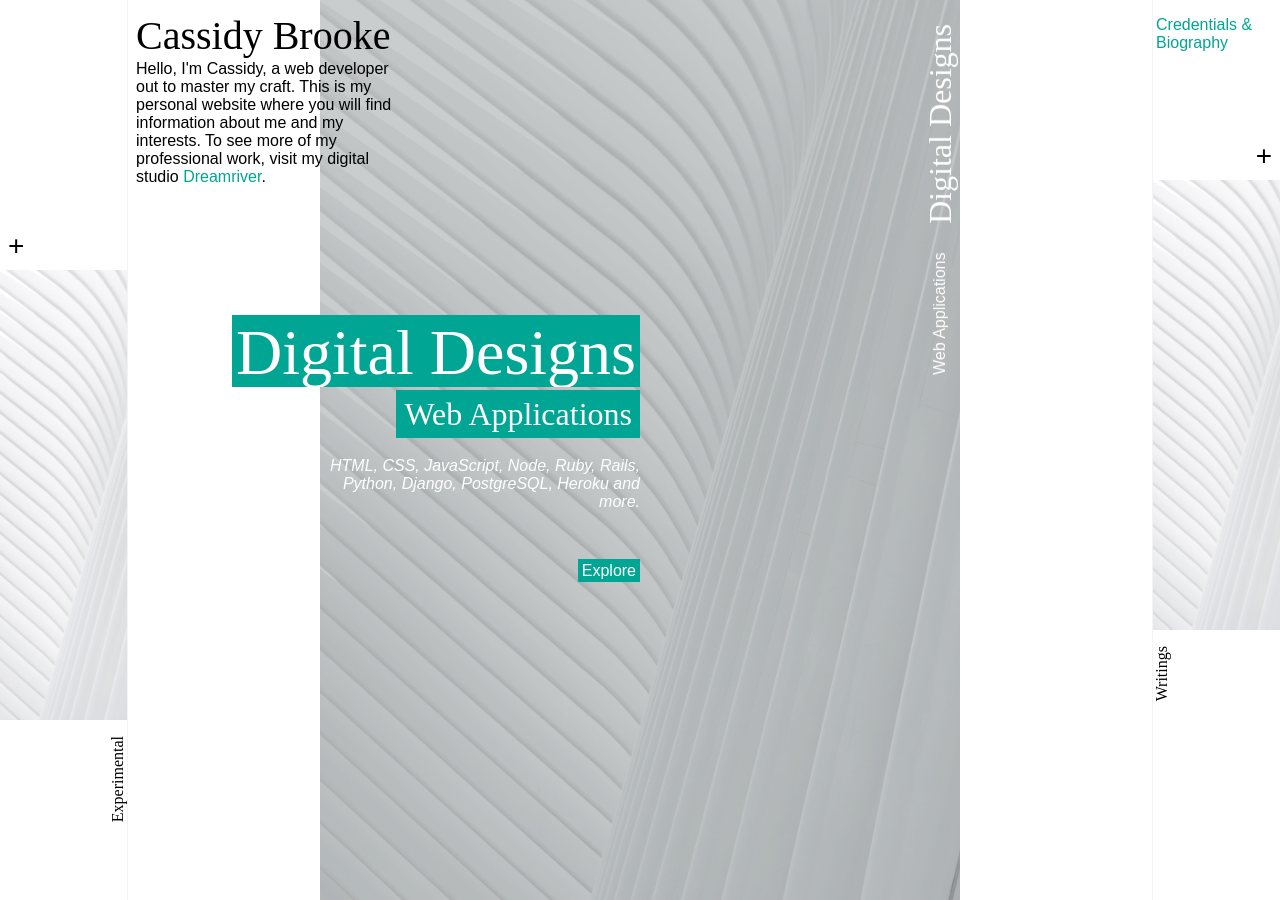
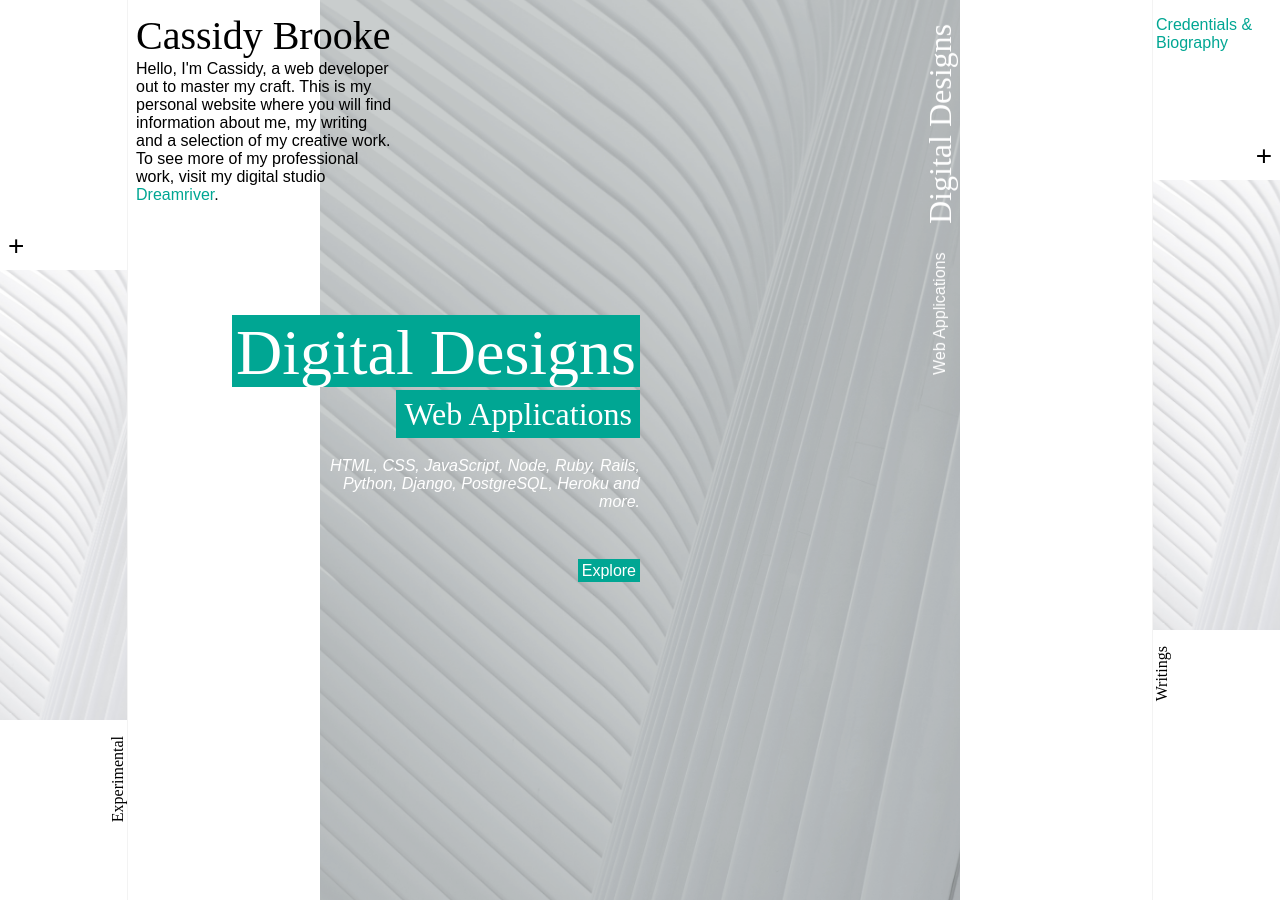
Before and after one commit to cssidy/personal-site, a Jekyll site: the page built from index.html, in a window 1280 px wide. Built offline with Jekyll 4.4.1, drawn with Linux system fonts in a browser that asks for light colours; some web fonts are replaced.

Commit message:
text revisions

```diff
--- a/_layouts/post.html
+++ b/_layouts/post.html
@@ -3,6 +3,11 @@ layout: layout
 ---
 
 <div class="post">
+    <a class="" href="" title="Return">
+        <svg class="icon icon--drop">
+            <use xlink:href="#icon-drop"></use>
+        </svg>
+    </a>
     <a href="/writings.html"><img src="../assets/icons/left-arrow.svg" class="left_arrow" alt="Return"><span> Return</span></a>
     <p>{{ page.date | date: "%B %e, %Y" }}</p>
     <h1>{{ page.title }}</h1>
--- a/index.html
+++ b/index.html
@@ -1,19 +1,7 @@
 ---
 layout: layout
 ---
-<!--
-<svg class="hidden">
-    <symbol id="icon-arrow" viewBox="0 0 24 24">
-        <title>arrow</title>
-        <polygon points="6.3,12.8 20.9,12.8 20.9,11.2 6.3,11.2 10.2,7.2 9,6 3.1,12 9,18 10.2,16.8 " />
-    </symbol>
-    <symbol id="icon-drop" viewBox="0 0 24 24">
-        <title>drop</title>
-        <path d="M12,21c-3.6,0-6.6-3-6.6-6.6C5.4,11,10.8,4,11.4,3.2C11.6,3.1,11.8,3,12,3s0.4,0.1,0.6,0.3c0.6,0.8,6.1,7.8,6.1,11.2C18.6,18.1,15.6,21,12,21zM12,4.8c-1.8,2.4-5.2,7.4-5.2,9.6c0,2.9,2.3,5.2,5.2,5.2s5.2-2.3,5.2-5.2C17.2,12.2,13.8,7.3,12,4.8z" />
-        <path d="M12,18.2c-0.4,0-0.7-0.3-0.7-0.7s0.3-0.7,0.7-0.7c1.3,0,2.4-1.1,2.4-2.4c0-0.4,0.3-0.7,0.7-0.7c0.4,0,0.7,0.3,0.7,0.7C15.8,16.5,14.1,18.2,12,18.2z" />
-    </symbol>
-</svg>
--->
+
 
 <main>
     <div class="message">Some message for mobile if needed.</div>
@@ -35,7 +23,7 @@ layout: layout
         <header class="codrops-header">
             <h1 class="codrops-header__title">Cassidy Brooke</h1>
             <span class="info">Hello, I'm Cassidy, a web developer out to master my craft. This is my personal website where you will find information
-            about me and my interests. To see more of my professional work, visit my digital studio <a href="http://www.dreamriver.io">Dreamriver</a>.</span>
+            about me, my writing and a selection of my creative work. To see more of my professional work, visit my digital studio <a href="http://www.dreamriver.io">Dreamriver</a>.</span>
         </header>
         <a class="github" href="credentials.html">Credentials & Biography</a>
     </div>
@@ -64,69 +52,16 @@ layout: layout
             </div>
             <div class="slide__title-wrap">
                 <h3 class="slide__title"><div class="slide__box"></div><span class="slide__title-inner">Writings</span></h3>
-                <h4 class="slide__subtitle"><div class="slide__box"></div><span class="slide__subtitle-inner">Head in the Clouds</span></h4>
+                <h4 class="slide__subtitle"><div class="slide__box"></div><span class="slide__subtitle-inner">Head In The Clouds</span></h4>
                 <p class="slide__quote"><em>Articles on technology, art, music, design and being human.</em></p>
                 <a class="slide__explore" href="writings.html"><span class="slide__explore-inner">Explore</span></a>
             </div>
             <span class="slide__number"></span>
             <div class="slide__side">
-                <span class="slide__info">Head in the Clouds</span>
+                <span class="slide__info">Head In The Clouds</span>
                 <h5 class="slide__category">Writings</h5>
             </div>
         </div>
-        <!--
-        <div class="slide">
-            <div class="slide__img-wrap">
-                <div class="slide__img" style="background-image: url(assets/images/3.jpg);"></div>
-                <div class="slide__img-reveal"></div>
-            </div>
-            <div class="slide__title-wrap">
-                <h3 class="slide__title"><div class="slide__box"></div><span class="slide__title-inner">Vernacular Blue</span></h3>
-                <h4 class="slide__subtitle"><div class="slide__box"></div><span class="slide__subtitle-inner">by John Tatin</span></h4>
-                <p class="slide__quote"><em>"A dream come true!"</em> &mdash; Robert Robber</p>
-                <a class="slide__explore"><span class="slide__explore-inner">Explore</span></a>
-            </div>
-            <span class="slide__number">03</span>
-            <div class="slide__side">
-                <span class="slide__info">Waldorfstrasse &mdash; 2016</span>
-                <h5 class="slide__category">Berlin, Germany</h5>
-            </div>
-        </div>
-        <div class="slide">
-            <div class="slide__img-wrap">
-                <div class="slide__img" style="background-image: url(assets/images/4.jpg);"></div>
-                <div class="slide__img-reveal"></div>
-            </div>
-            <div class="slide__title-wrap">
-                <h3 class="slide__title"><div class="slide__box"></div><span class="slide__title-inner">Miesian Skies</span></h3>
-                <h4 class="slide__subtitle"><div class="slide__box"></div><span class="slide__subtitle-inner">by Martha Brass</span></h4>
-                <p class="slide__quote"><em>"Ingenious joyfulness!"</em> &mdash; Mark Hudson</p>
-                <a class="slide__explore"><span class="slide__explore-inner">Explore</span></a>
-            </div>
-            <span class="slide__number">04</span>
-            <div class="slide__side">
-                <span class="slide__info">Carrer de la Virtut &mdash; 2012</span>
-                <h5 class="slide__category">Barcelona, Spain</h5>
-            </div>
-        </div>
-        <div class="slide">
-            <div class="slide__img-wrap">
-                <div class="slide__img" style="background-image: url(assets/images/5.jpg);"></div>
-                <div class="slide__img-reveal"></div>
-            </div>
-            <div class="slide__title-wrap">
-                <h3 class="slide__title"><div class="slide__box"></div><span class="slide__title-inner">Exurbia Wave</span></h3>
-                <h4 class="slide__subtitle"><div class="slide__box"></div><span class="slide__subtitle-inner">by Stacy Millet</span></h4>
-                <p class="slide__quote"><em>"Fantastic natural movements."</em> &mdash; Frank Puller</p>
-                <a class="slide__explore"><span class="slide__explore-inner">Explore</span></a>
-            </div>
-            <span class="slide__number">05</span>
-            <div class="slide__side">
-                <span class="slide__info">Fantasy Road &mdash; 2011</span>
-                <h5 class="slide__category">Dublin, Ireland</h5>
-            </div>
-        </div>
-        -->
         <div class="slide">
             <div class="slide__img-wrap">
                 <div class="slide__img" style="background-image: url(assets/images/1.jpg);"></div>
@@ -134,13 +69,13 @@ layout: layout
             </div>
             <div class="slide__title-wrap">
                 <h3 class="slide__title"><div class="slide__box"></div><span class="slide__title-inner">Experimental</span></h3>
-                <h4 class="slide__subtitle"><div class="slide__box"></div><span class="slide__subtitle-inner">Art, Music and New Mediums</span></h4>
+                <h4 class="slide__subtitle"><div class="slide__box"></div><span class="slide__subtitle-inner">Art, Music & New Mediums</span></h4>
                 <p class="slide__quote"><em>Beyond programming, I spend time building art and sounds.</em></p>
                 <a class="slide__explore" href="experimental.html"><span class="slide__explore-inner">Explore</span></a>
             </div>
             <span class="slide__number"></span>
             <div class="slide__side">
-                <span class="slide__info">Art, Music and New Mediums</span>
+                <span class="slide__info">Art, Music & New Mediums</span>
                 <h5 class="slide__category">Experimental</h5>
             </div>
         </div>
```
